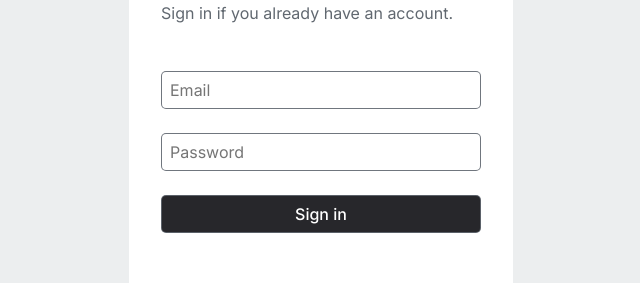
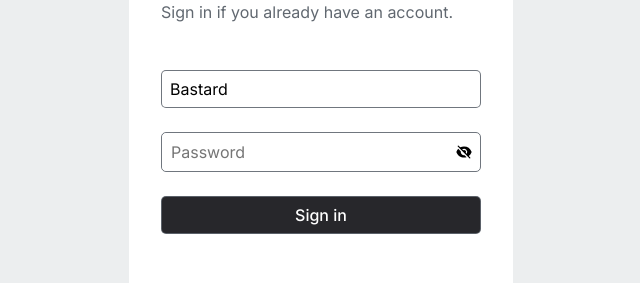
Before and after one commit to Dewaley/dona, a Vue app: page /login in a window 1280 px wide. Shown: the part 306-589 px from the top of the page, without its empty margins (319-959 px from the left). Built offline with nearby package versions, Linux system fonts and the light colour scheme.

Commit message:
firebase implemented

```diff
--- a/package.json
+++ b/package.json
@@ -8,6 +8,7 @@
     "preview": "vite preview"
   },
   "dependencies": {
+    "@heroicons/vue": "^2.0.18",
     "firebase": "^9.22.0",
     "vue": "^3.2.47",
     "vue-router": "^4.2.0"
--- a/src/views/LoginView.vue
+++ b/src/views/LoginView.vue
@@ -1,5 +1,18 @@
 <script setup>
 import IconDetailed from "../components/icons/IconDetailed.vue";
+import { reactive, ref } from "vue";
+import { EyeIcon, EyeSlashIcon } from "@heroicons/vue/20/solid";
+
+const data = reactive({
+  email: "Bastard",
+  password: "",
+});
+
+const alertMessage = () => {
+  console.log(data.email);
+};
+
+const showPassword = ref(false);
 </script>
 
 <template>
@@ -11,13 +24,28 @@ import IconDetailed from "../components/icons/IconDetailed.vue";
         <p>Sign in if you already have an account.</p>
       </div>
       <div class="fields">
-        <input type="email" name="email" id="email" placeholder="Email" />
         <input
-          type="password"
-          name="password"
-          id="password"
-          placeholder="Password"
+          type="email"
+          name="email"
+          id="email"
+          placeholder="Email"
+          v-model="data.email"
         />
+        <div class="passwordContainer">
+          <input
+            :type="showPassword ? 'text' : 'password'"
+            name="password"
+            id="password"
+            placeholder="Password"
+            v-model="data.password"
+          />
+          <EyeIcon
+            class="eyeIcon"
+            v-if="showPassword"
+            @click="showPassword = false"
+          />
+          <EyeSlashIcon class="eyeIcon" v-else @click="showPassword = true" />
+        </div>
         <button>Sign in</button>
       </div>
       <div class="help">
@@ -31,7 +59,7 @@ import IconDetailed from "../components/icons/IconDetailed.vue";
 </template>
 
 <style scoped>
-/* Mobile first design*/
+/* Mobile-first design*/
 main {
   min-height: 100vh;
   display: flex;
@@ -86,7 +114,39 @@ form {
   border-radius: 5px;
   font-size: 1rem;
   padding: 0.5rem;
-  outline: transparent;
+  outline: 2px solid transparent;
+}
+
+.passwordContainer {
+  border: 1px solid rgb(97, 104, 112, 0.9);
+  border-radius: 5px;
+  display: flex;
+  align-items: center;
+  position: relative;
+  overflow: hidden;
+}
+
+.passwordContainer:focus-within {
+  outline: 2px solid #008ffd;
+  border: 1px solid transparent;
+}
+
+.passwordContainer input {
+  width: calc(100% - 2rem);
+  border: 1px solid transparent;
+}
+
+.passwordContainer input:focus {
+  outline: 2px solid transparent;
+  border: transparent;
+  width: calc(100% - 2rem);
+}
+
+.eyeIcon {
+  height: 2rem;
+  width: 2rem;
+  padding: 0.5rem;
+  cursor: pointer;
 }
 
 .fields input:focus {
```
Also changed, not shown: src/firebase_setup/firebase.js (added, +21 -0 lines), 1 other file (tests, documents, lock files or other folders).
